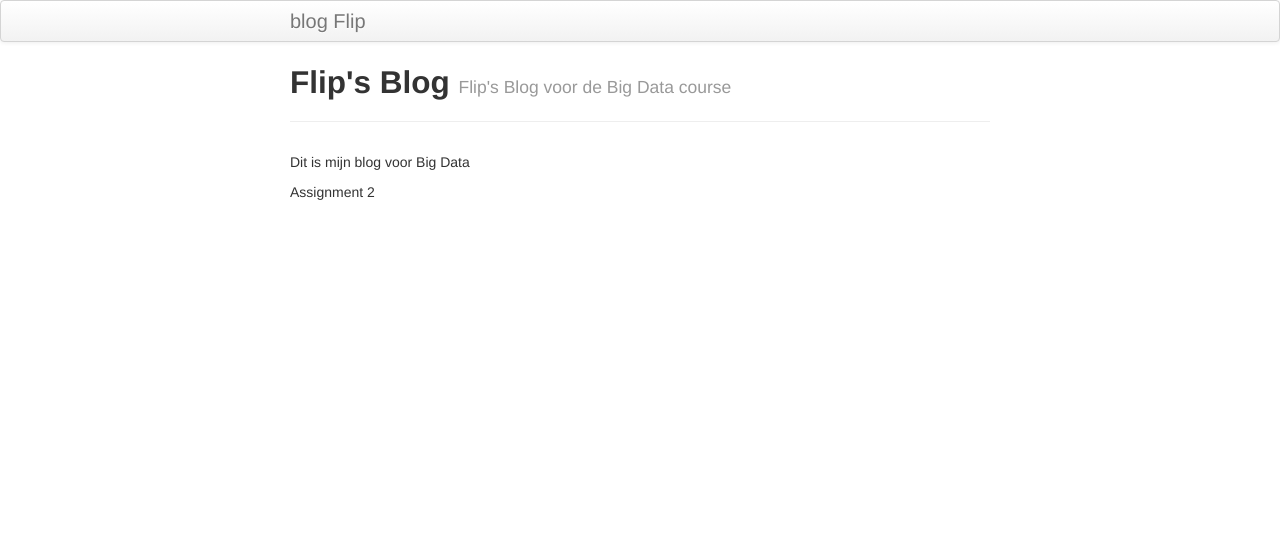
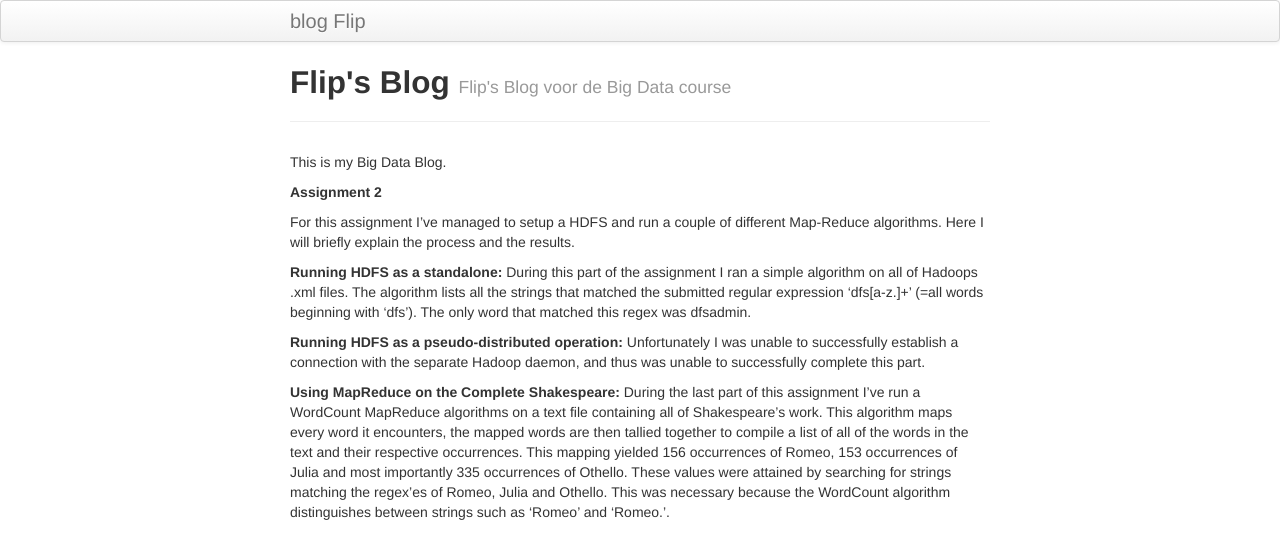
Before and after one commit to FlipFlopPhi/blog_Flip, a Jekyll site: the page built from index.md, in a window 1280 px wide. Shown: the top 559 px of the page. Built offline with Jekyll 4.4.1, drawn with Linux system fonts in a browser that asks for light colours.

Commit message:
Update index.md

```diff
--- a/index.md
+++ b/index.md
@@ -4,6 +4,15 @@ title: Flip's Blog
 tagline: Flip's Blog voor de Big Data course
 ---
 
-Dit is mijn blog voor Big Data
+This is my Big Data Blog.
 
-Assignment 2
+**Assignment 2**
+
+For this assignment I've managed to setup a HDFS and run a couple of different Map-Reduce algorithms. Here I will briefly explain the process and the results.
+
+**Running HDFS as a standalone:**
+During this part of the assignment I ran a simple algorithm on all of Hadoops .xml files. The algorithm lists all the strings that matched the submitted regular expression 'dfs[a-z.]+' (=all words beginning with 'dfs'). The only word that matched this regex was dfsadmin.
+
+**Running HDFS as a pseudo-distributed operation:** Unfortunately I was unable to successfully establish a connection with the separate Hadoop daemon, and thus was unable to successfully complete this part.
+
+**Using MapReduce on the Complete Shakespeare:** During the last part of this assignment I've run a WordCount MapReduce algorithms on a text file containing all of Shakespeare's work. This algorithm maps every word it encounters, the mapped words are then tallied together to compile a list of all of the words in the text and their respective occurrences. This mapping yielded 156 occurrences of Romeo, 153 occurrences of Julia and most importantly 335 occurrences of Othello. These values were attained by searching for strings matching the regex'es of Romeo, Julia and Othello. This was necessary because the WordCount algorithm distinguishes between strings such as 'Romeo' and 'Romeo.'.
```
